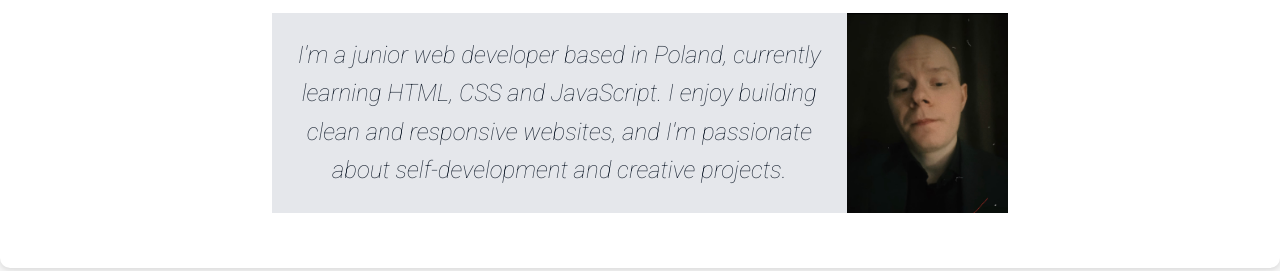
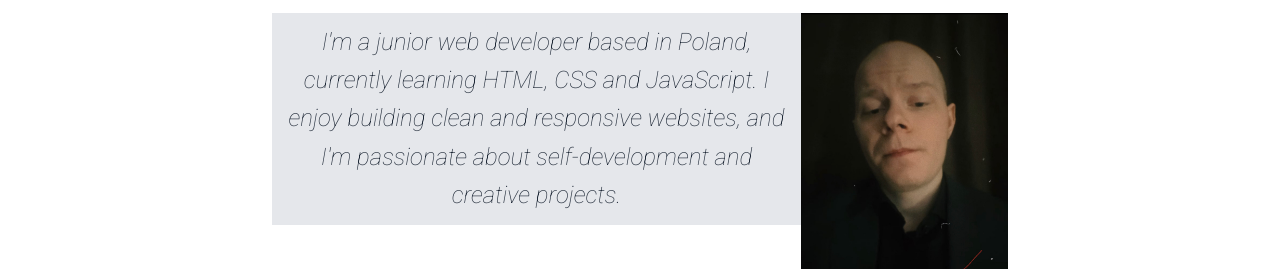
Before and after one commit to VanqwisherGG/portfolio, a plain HTML site: page index.html in a window 1280 px wide. Shown: the part 531-802 px from the top of the page. Drawn offline with Linux system fonts and the light colour scheme.

Commit message:
removed few padding to adjust picture

```diff
--- a/index.html
+++ b/index.html
@@ -30,7 +30,7 @@
         </p>
       </div>
       <div class="about-img">
-        <img src="images/selfie.jpeg" alt="selfie" height="200px" width="auto">
+        <img src="images/selfie.jpeg" alt="selfie" class="selfie">
       </div>
     </div>
   </section>
--- a/style.css
+++ b/style.css
@@ -94,16 +94,31 @@ p, ul {
   text-align: center;
 }
 
+.about-text {
+  flex: 1 1 auto;
+  display: ;
+
+}
+
+.about-img {
+
+}
+
+
+.selfie {
+  max-width: 100%;
+  height: auto;
+
+}
+
 .about p {
   display: flex;
-  font-size: clamp(10px, 2.6vw, 24px);
+  font-size: clamp(22px, 2.6vw, 24px);
   font-weight: lighter;
   font-style: italic;
   color: #1F2937;
   background-color: #E5E7EB;
-  height: 200px;
   padding: 10px;
-  align-items: center;
 }
 
 .projects ul {
```
